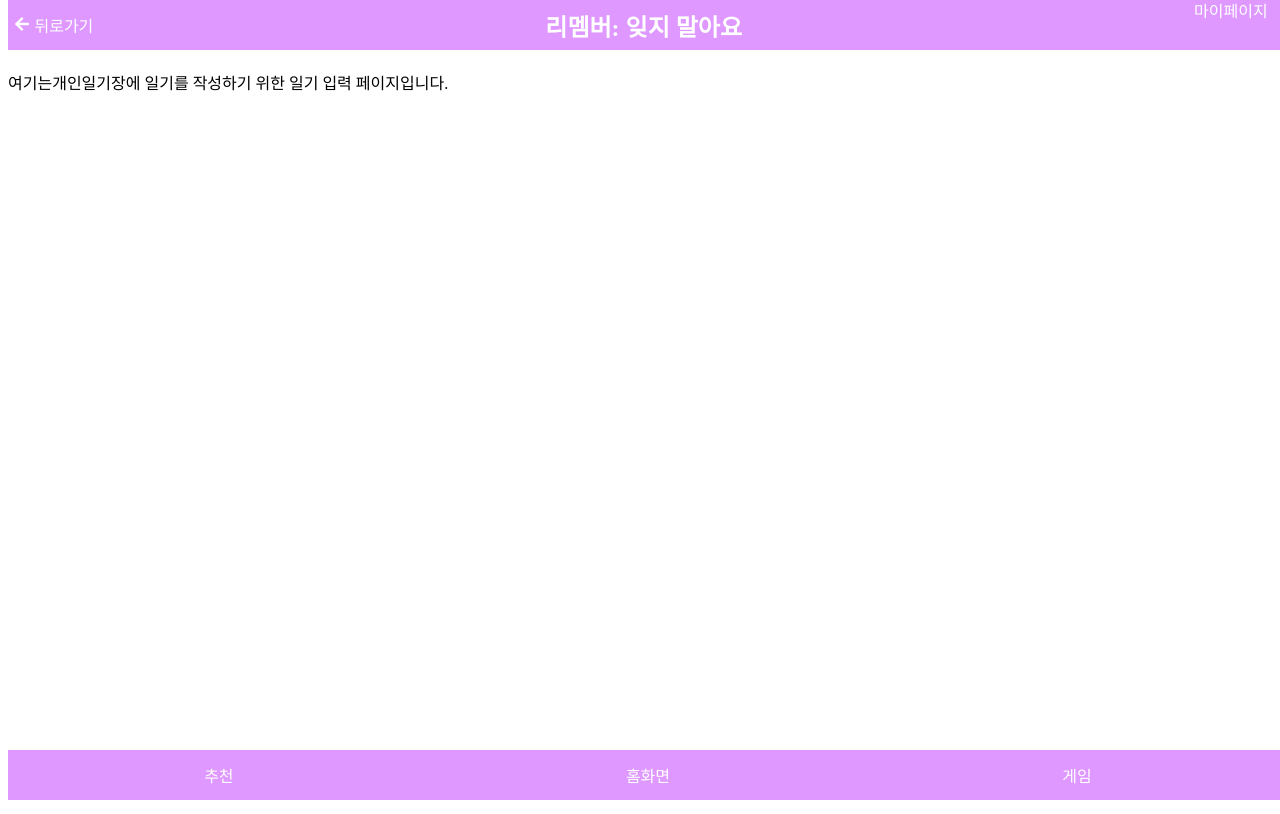
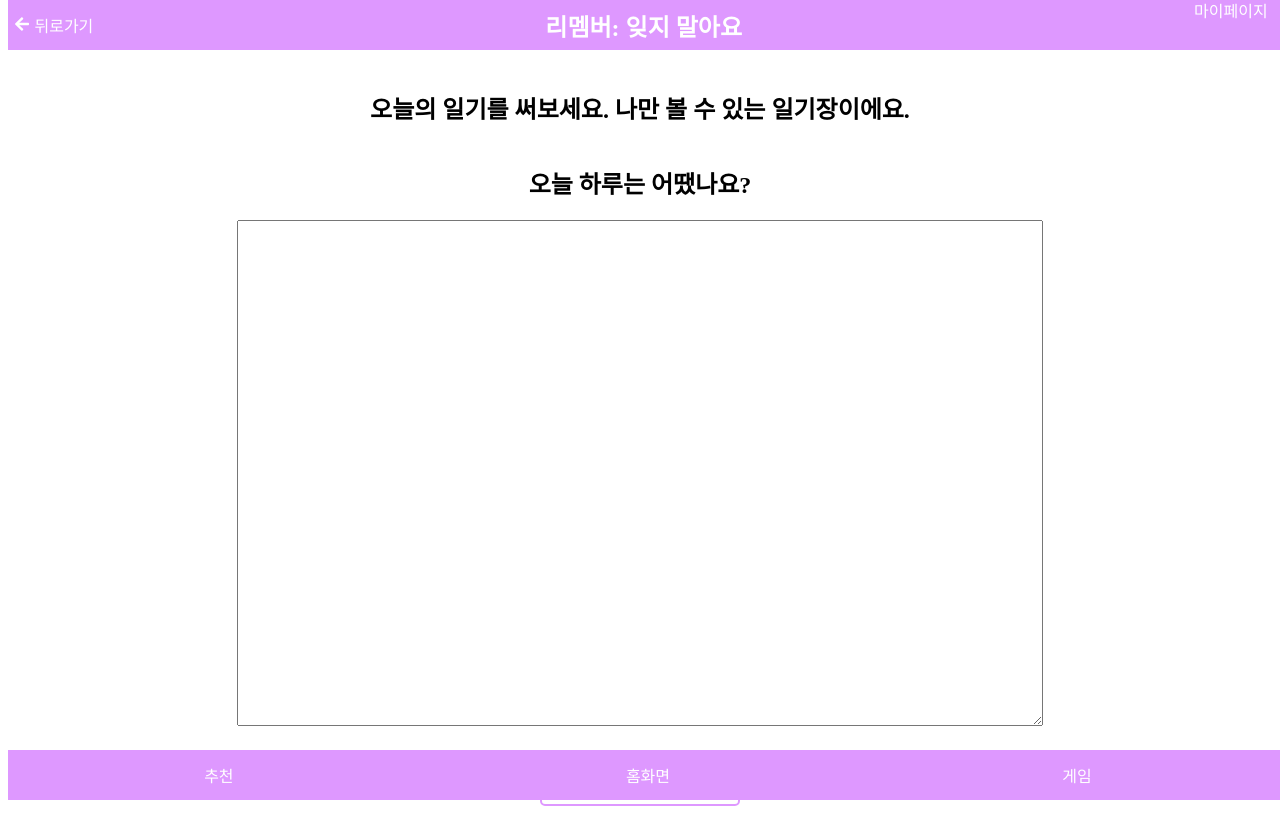
Before and after one commit to JOOMINSE0/Team14, a React (Create React App) app: page /writemydiary in a window 1280 px wide. Built offline with nearby package versions, Linux system fonts and the light colour scheme.

Commit message:
[ADD] +버튼 눌러서 일기장 작성 페이지 완성

```diff
--- a/src/pages/ClickedFamilyDiary/ClickedFamilyDiary.jsx
+++ b/src/pages/ClickedFamilyDiary/ClickedFamilyDiary.jsx
@@ -1,15 +1,26 @@
 import React from "react";
 import Nav from "../../component/Nav/Nav";
 import Header from "../../component/Header/Header";
+import { useNavigate } from 'react-router-dom';
+import './ClickedFamilyDiary.scss';
 
 //화면 Main(메인화면) 컴포넌트를 만든다
 const ChooseFamilyDiary = () => {
+    const navigate = useNavigate(); // useNavigate 훅을 사용
+
+    const handleCompleteButtonClick = () => {
+        // 입력 완료 버튼 클릭 시 main 화면으로 이동
+        navigate('/familydiarypage');
+    };
 
     return (
         <div>
             <Header />
-            <div className="content">
+            <div className="content clicked-family-diary-column">
                 <p>여기는 가족일기장의 일기 하나를 클릭했을 때 보여주는 페이지입니다.</p>
+                <button className="clicked-family-diary-button" onClick={handleCompleteButtonClick}>
+                    우리 가족 일기장 목록으로 돌아가기
+                </button>
             </div>
             <Nav />
         </div>
--- a/src/pages/ClickedFamilyDiary/ClickedFamilyDiary.scss
+++ b/src/pages/ClickedFamilyDiary/ClickedFamilyDiary.scss
@@ -2,3 +2,49 @@
     margin-top: 70px;
     /* 헤더의 높이만큼 추가 */
 }
+
+.clicked-family-diary-button {
+    width: 300px;
+    height: 50px;
+    background-color: transparent;
+    /* 배경을 투명으로 설정 */
+    border: 2px solid #DE98FF;
+    border-radius: 5px;
+    color: #DE98FF;
+    font-size: 16px;
+    cursor: pointer;
+    transition: background-color 0.3s;
+    /* 배경색 전환 애니메이션 */
+
+    &.selected {
+        background-color: #DE98FF;
+        /* 선택된 버튼의 배경색을 변경 */
+        color: white;
+        /* 텍스트 색상 변경 */
+    }
+
+    &:hover {
+        background-color: #DE98FF;
+        /* 마우스 호버 시 배경색 변경 */
+        color: white;
+        /* 텍스트 색상 변경 */
+    }
+}
+
+.clicked-family-diary-column {
+    display: flex;
+    align-items: center; // 수직 방향 중앙 정렬
+    justify-content: flex-start; // 수평 방향 시작 정렬
+    flex-direction: column;
+}
+
+.clicked-family-diary-row {
+    display: flex;
+    align-items: center; // 수직 방향 중앙 정렬
+    justify-content: flex-start; // 수평 방향 시작 정렬
+    flex-direction: row;
+}
+
+.sizedbox {
+    height: 30px;
+}
--- a/src/pages/ClickedMyDiary/ClickedMyDiary.jsx
+++ b/src/pages/ClickedMyDiary/ClickedMyDiary.jsx
@@ -1,15 +1,26 @@
 import React from "react";
 import Nav from "../../component/Nav/Nav";
 import Header from "../../component/Header/Header";
+import { useNavigate } from 'react-router-dom';
+import './ClickedMyDiary.scss';
 
 //화면 Main(메인화면) 컴포넌트를 만든다
 const ClickedMyDiary = () => {
+    const navigate = useNavigate(); // useNavigate 훅을 사용
+
+    const handleCompleteButtonClick = () => {
+        // 입력 완료 버튼 클릭 시 main 화면으로 이동
+        navigate('/mydiarypage');
+    };
 
     return (
         <div>
             <Header />
-            <div className="content">
+            <div className="content clicked-my-diary-column">
                 <p>여기는 개인일기장, 즉 보호자 or 환자의 일기장을 클릭했을 때 보여주는 페이지입니다.</p>
+                <button className="clicked-my-diary-button" onClick={handleCompleteButtonClick}>
+                    나의 일기장 목록으로 돌아가기
+                </button>
             </div>
             <Nav />
         </div>
--- a/src/pages/ClickedMyDiary/ClickedMyDiary.scss
+++ b/src/pages/ClickedMyDiary/ClickedMyDiary.scss
@@ -2,3 +2,45 @@
     margin-top: 70px;
     /* 헤더의 높이만큼 추가 */
 }
+
+.clicked-my-diary-button {
+    width: 300px;
+    height: 50px;
+    background-color: transparent;
+    /* 배경을 투명으로 설정 */
+    border: 2px solid #DE98FF;
+    border-radius: 5px;
+    color: #DE98FF;
+    font-size: 16px;
+    cursor: pointer;
+    transition: background-color 0.3s;
+    /* 배경색 전환 애니메이션 */
+
+    &.selected {
+        background-color: #DE98FF;
+        /* 선택된 버튼의 배경색을 변경 */
+        color: white;
+        /* 텍스트 색상 변경 */
+    }
+
+    &:hover {
+        background-color: #DE98FF;
+        /* 마우스 호버 시 배경색 변경 */
+        color: white;
+        /* 텍스트 색상 변경 */
+    }
+}
+
+.clicked-my-diary-column {
+    display: flex;
+    align-items: center; // 수직 방향 중앙 정렬
+    justify-content: flex-start; // 수평 방향 시작 정렬
+    flex-direction: column;
+}
+
+.clicked-my-diary-row {
+    display: flex;
+    align-items: center; // 수직 방향 중앙 정렬
+    justify-content: flex-start; // 수평 방향 시작 정렬
+    flex-direction: row;
+}
--- a/src/pages/WriteFamilyDiary/WriteFamilyDiary.jsx
+++ b/src/pages/WriteFamilyDiary/WriteFamilyDiary.jsx
@@ -1,15 +1,43 @@
 import React from "react";
 import Nav from "../../component/Nav/Nav";
 import Header from "../../component/Header/Header";
+import { useState } from 'react';
+import './WriteFamilyDiary.scss';
+import { useNavigate } from 'react-router-dom';
 
 //화면 Main(메인화면) 컴포넌트를 만든다
 const WriteFamilyDiary = () => {
+    const [inputText, setInputText] = useState(''); // 초기값 설정(이름)
+    const navigate = useNavigate(); // useNavigate 훅을 사용
+
+    const handleInputChange = (e) => {
+        setInputText(e.target.value);
+    };
+
+    const handleCompleteButtonClick = () => {
+        // 입력 완료 버튼 클릭 시 main 화면으로 이동
+        navigate('/clickedfamilydiary');
+    };
 
     return (
         <div>
             <Header />
-            <div className="content">
-                <p>여기는 가족일기장에 일기를 작성하기 위한 입력 페이지입니다.</p>
+            <div className="content write-family-diary-column">
+                <h2>오늘의 일기를 써보세요. 가족들과 함께 볼 수 있는 일기장이에요.</h2>
+                <h2>오늘 하루는 어땠나요?</h2>
+                <div>
+
+                    <textarea
+                        className="family-diary-input"
+                        type="text"
+                        value={inputText}
+                        onChange={handleInputChange}
+                    ></textarea>
+                </div>
+                <div className="sizedbox"></div>
+                <button className="write-family-diary-button" onClick={handleCompleteButtonClick}>
+                    입력 완료
+                </button>
             </div>
             <Nav />
         </div>
--- a/src/pages/WriteFamilyDiary/WriteFamilyDiary.scss
+++ b/src/pages/WriteFamilyDiary/WriteFamilyDiary.scss
@@ -2,3 +2,64 @@
     margin-top: 70px;
     /* 헤더의 높이만큼 추가 */
 }
+
+.write-family-diary-button {
+    width: 200px;
+    height: 50px;
+    background-color: transparent;
+    /* 배경을 투명으로 설정 */
+    border: 2px solid #DE98FF;
+    border-radius: 5px;
+    color: #DE98FF;
+    font-size: 16px;
+    cursor: pointer;
+    transition: background-color 0.3s;
+    /* 배경색 전환 애니메이션 */
+
+    &.selected {
+        background-color: #DE98FF;
+        /* 선택된 버튼의 배경색을 변경 */
+        color: white;
+        /* 텍스트 색상 변경 */
+    }
+
+    &:hover {
+        background-color: #DE98FF;
+        /* 마우스 호버 시 배경색 변경 */
+        color: white;
+        /* 텍스트 색상 변경 */
+    }
+}
+
+.write-family-diary-column {
+    display: flex;
+    align-items: center; // 수직 방향 중앙 정렬
+    justify-content: flex-start; // 수평 방향 시작 정렬
+    flex-direction: column;
+}
+
+.write-family-diary-row {
+    display: flex;
+    align-items: center; // 수직 방향 중앙 정렬
+    justify-content: flex-start; // 수평 방향 시작 정렬
+    flex-direction: row;
+}
+
+.sizedbox {
+    height: 30px;
+}
+
+.family-diary-input {
+    width: 100vh;
+    height: 500px;
+    display: flex;
+    align-items: flex-start; // 수직 방향 시작 정렬
+    justify-content: flex-start; // 수평 방향 시작 정렬
+    flex-direction: column;
+}
+
+textarea {
+    width: 100%;
+    height: 100%; // 전체 높이 활용
+    resize: vertical; // 수직 크기 조절 허용
+}
--- a/src/pages/WriteMyDiary/WriteMyDiary.jsx
+++ b/src/pages/WriteMyDiary/WriteMyDiary.jsx
@@ -1,15 +1,43 @@
 import React from "react";
 import Nav from "../../component/Nav/Nav";
 import Header from "../../component/Header/Header";
+import { useState } from 'react';
+import './WriteMyDiary.scss';
+import { useNavigate } from 'react-router-dom';
 
 //화면 Main(메인화면) 컴포넌트를 만든다
 const WriteMyDiary = () => {
+    const [inputText, setInputText] = useState(''); // 초기값 설정(이름)
+    const navigate = useNavigate(); // useNavigate 훅을 사용
+
+    const handleInputChange = (e) => {
+        setInputText(e.target.value);
+    };
+
+    const handleCompleteButtonClick = () => {
+        // 입력 완료 버튼 클릭 시 main 화면으로 이동
+        navigate('/clickedmydiary');
+    };
 
     return (
         <div>
             <Header />
-            <div className="content">
-                <p>여기는개인일기장에 일기를 작성하기 위한 일기 입력 페이지입니다.</p>
+            <div className="content write-my-diary-column">
+                <h2>오늘의 일기를 써보세요. 나만 볼 수 있는 일기장이에요.</h2>
+                <h2>오늘 하루는 어땠나요?</h2>
+                <div>
+
+                    <textarea
+                        className="my-diary-input"
+                        type="text"
+                        value={inputText}
+                        onChange={handleInputChange}
+                    ></textarea>
+                </div>
+                <div className="sizedbox"></div>
+                <button className="write-my-diary-button" onClick={handleCompleteButtonClick}>
+                    입력 완료
+                </button>
             </div>
             <Nav />
         </div>
--- a/src/pages/WriteMyDiary/WriteMyDiary.scss
+++ b/src/pages/WriteMyDiary/WriteMyDiary.scss
@@ -2,3 +2,64 @@
     margin-top: 70px;
     /* 헤더의 높이만큼 추가 */
 }
+
+.write-my-diary-button {
+    width: 200px;
+    height: 50px;
+    background-color: transparent;
+    /* 배경을 투명으로 설정 */
+    border: 2px solid #DE98FF;
+    border-radius: 5px;
+    color: #DE98FF;
+    font-size: 16px;
+    cursor: pointer;
+    transition: background-color 0.3s;
+    /* 배경색 전환 애니메이션 */
+
+    &.selected {
+        background-color: #DE98FF;
+        /* 선택된 버튼의 배경색을 변경 */
+        color: white;
+        /* 텍스트 색상 변경 */
+    }
+
+    &:hover {
+        background-color: #DE98FF;
+        /* 마우스 호버 시 배경색 변경 */
+        color: white;
+        /* 텍스트 색상 변경 */
+    }
+}
+
+.write-my-diary-column {
+    display: flex;
+    align-items: center; // 수직 방향 중앙 정렬
+    justify-content: flex-start; // 수평 방향 시작 정렬
+    flex-direction: column;
+}
+
+.write-my-diary-row {
+    display: flex;
+    align-items: center; // 수직 방향 중앙 정렬
+    justify-content: flex-start; // 수평 방향 시작 정렬
+    flex-direction: row;
+}
+
+.sizedbox {
+    height: 30px;
+}
+
+.my-diary-input {
+    width: 100vh;
+    height: 500px;
+    display: flex;
+    align-items: flex-start; // 수직 방향 시작 정렬
+    justify-content: flex-start; // 수평 방향 시작 정렬
+    flex-direction: column;
+}
+
+textarea {
+    width: 100%;
+    height: 100%; // 전체 높이 활용
+    resize: vertical; // 수직 크기 조절 허용
+}
```
